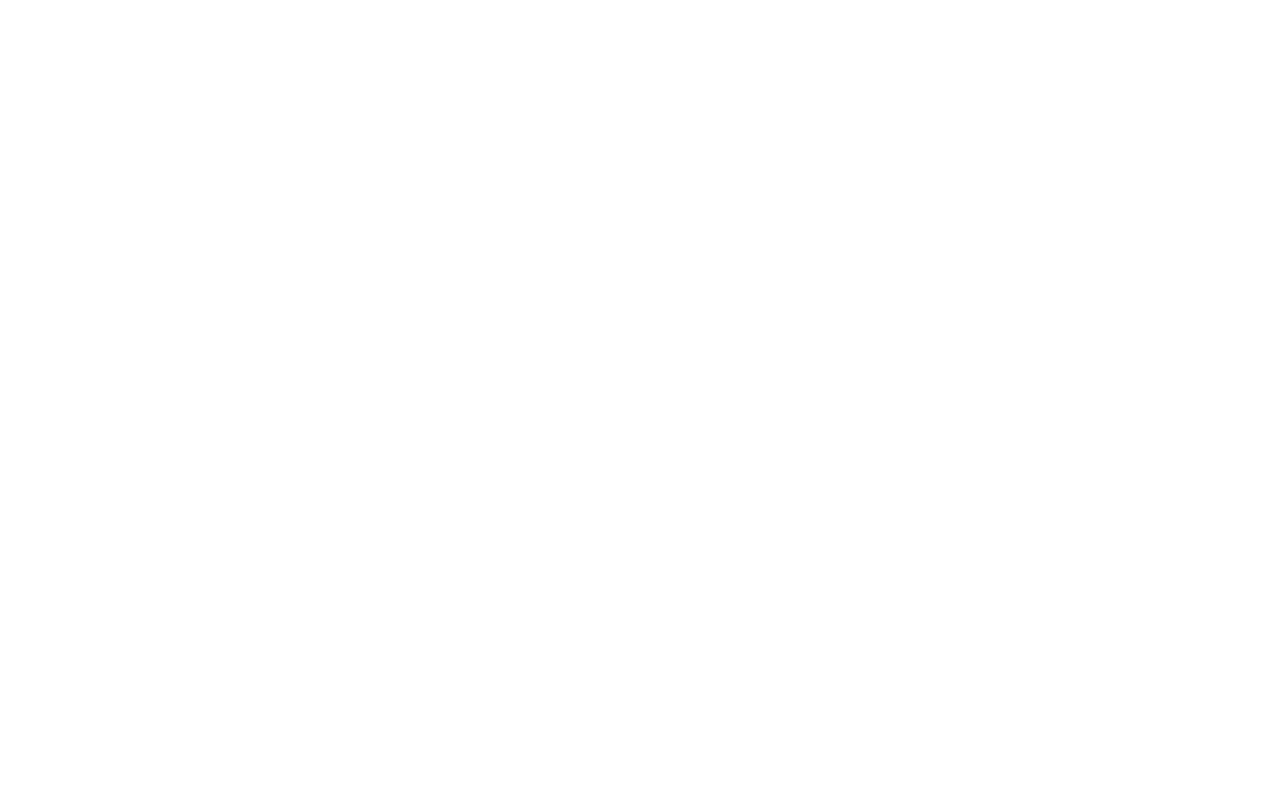
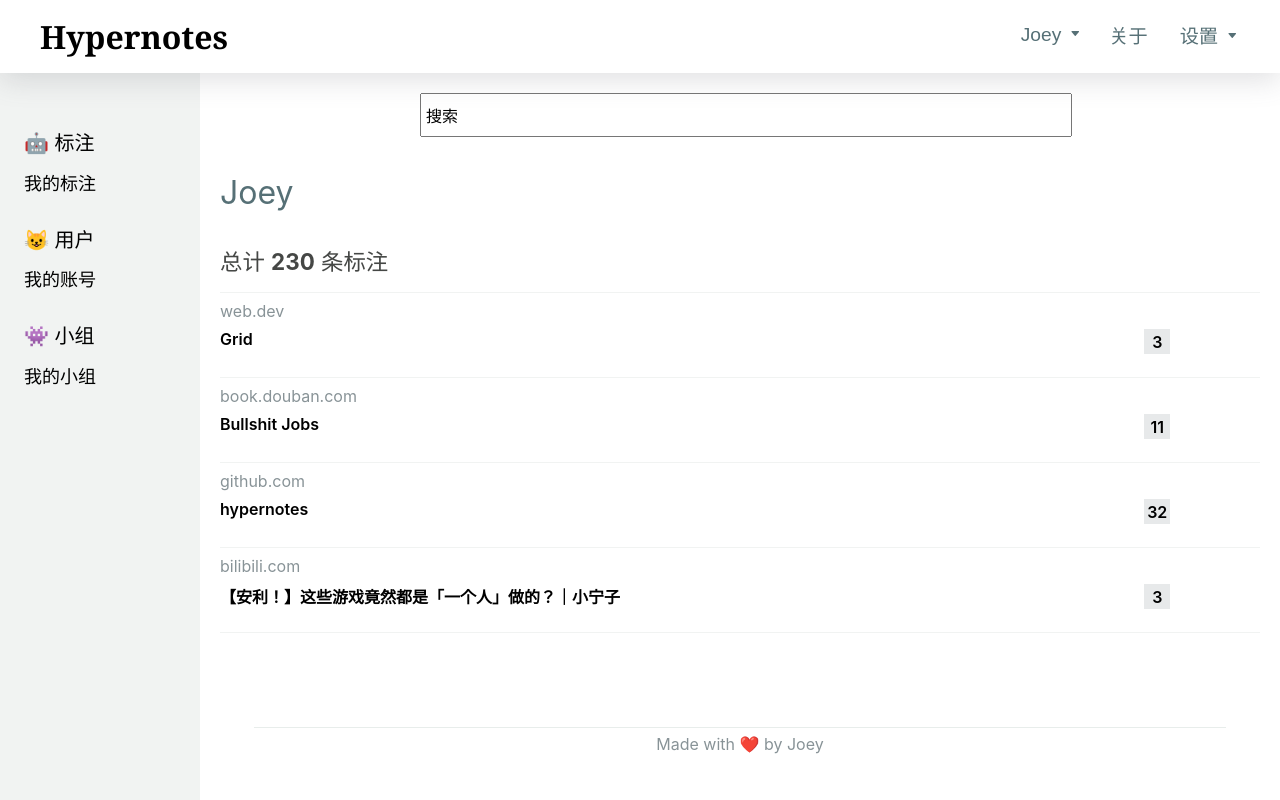
Before and after one commit to joeyiming/hypernotes-frontend, a React (Create React App) app: page /home/anno in a window 1280 px wide. Before the commit this address had no page. Built offline with nearby package versions, Linux system fonts and the light colour scheme.

Commit message:
route to Home, AnnotPage and Userpage

```diff
--- /dev/null
+++ b/src/components/AnnoPage.js
@@ -0,0 +1,41 @@
+import React from 'react'
+
+function AnnoPage() {
+  return (
+    <main>
+      <form id='search-bar'>
+        <input id='search' type='text' defaultValue='搜索' />
+      </form>
+      <div className='anno-header'>
+        <div className='anno-user'>Joey</div>
+      </div>
+      <div className='anno-body'>
+        <div className='anno-sum'>总计 <span className='anno-num'>230</span> 条标注</div>
+        <div className='anno-items'>
+          <div className='anno-item'>
+            <div className='anno-source'>web.dev</div>
+            <div className='anno-title'>Grid</div>
+            <div className='anno-count'>3</div>
+          </div>
+          <div className='anno-item'>
+            <div className='anno-source'>book.douban.com</div>
+            <div className='anno-title'>Bullshit Jobs</div>
+            <div className='anno-count'>11</div>
+          </div>
+          <div className='anno-item'>
+            <div className='anno-source'>github.com</div>
+            <div className='anno-title'>hypernotes</div>
+            <div className='anno-count'>32</div>
+          </div>
+          <div className='anno-item'>
+            <div className='anno-source'>bilibili.com</div>
+            <div className='anno-title'>【安利！】这些游戏竟然都是「一个人」做的？｜小宁子</div>
+            <div className='anno-count'>3</div>
+          </div>
+        </div>
+      </div>
+    </main>
+  )
+}
+
+export default AnnoPage
--- a/src/components/Home.js
+++ b/src/components/Home.js
@@ -1,38 +1,62 @@
-import React from 'react'
-import '../style/Home.scss'
+import React from 'react';
+import { Link, Outlet } from 'react-router-dom';
+import '../style/Home.scss';
+
+
+function Header() {
+  return (
+    <header>
+      <div className='title'>Hypernotes</div>
+      <nav>
+        <div className='nav nav-user'>
+          <button className='btn-user'>Joey</button>
+          <svg className="icon-down-arrow" height="16" width="16" role="img" aria-label="Caret Down Icon" viewBox="0 0 16 16"><path d="M8.67903 10.7962C8.45271 11.0679 8.04729 11.0679 7.82097 10.7962L4.63962 6.97649C4.3213 6.59428 4.5824 6 5.06866 6L11.4313 6C11.9176 6 12.1787 6.59428 11.8604 6.97649L8.67903 10.7962Z" fill="currentColor"></path></svg>
+        </div>
+        <div className='nav nav-about'>
+          <button className='btn-about'>关于</button>
+        </div>
+        <div className='nav nav-options'>
+          <button className='btn-options'>设置</button>
+          <svg className="icon-down-arrow" height="16" width="16" role="img" aria-label="Caret Down Icon" viewBox="0 0 16 16"><path d="M8.67903 10.7962C8.45271 11.0679 8.04729 11.0679 7.82097 10.7962L4.63962 6.97649C4.3213 6.59428 4.5824 6 5.06866 6L11.4313 6C11.9176 6 12.1787 6.59428 11.8604 6.97649L8.67903 10.7962Z" fill="currentColor"></path></svg>
+        </div>
+      </nav>
+    </header>
+  );
+}
+
+function Sidebar() {
+  return (
+    <aside>
+      <div className='tab-wrapper'>
+        <div className='tab-title'>🤖 标注</div>
+        <Link className='link tab tab-anno' to='anno'>我的标注</Link>
+        <div className='tab-title'>😺 用户</div>
+        <Link className='link tab tab-user' to='user/profile'>我的账号</Link>
+        <div className='tab-title'>👾 小组</div>
+        <Link className='link tab tab-group' to='user'>我的小组</Link>
+      </div>
+    </aside>
+  );
+}
+
+function Footer() {
+  return (
+    <footer>
+      <div className='footer-content'>
+        Made with ❤️ by Joey
+      </div>
+    </footer>
+  );
+}
 
 
 function Home() {
   return (
     <div className='Home'>
-      <header>
-        <div className='title'>Hypernotes</div>
-        <nav>
-          <div className='nav nav-user'>
-            <button className='btn-user'>Joey</button>
-            <svg class="icon-down-arrow" height="16" width="16" role="img" aria-label="Caret Down Icon" viewBox="0 0 16 16"><path d="M8.67903 10.7962C8.45271 11.0679 8.04729 11.0679 7.82097 10.7962L4.63962 6.97649C4.3213 6.59428 4.5824 6 5.06866 6L11.4313 6C11.9176 6 12.1787 6.59428 11.8604 6.97649L8.67903 10.7962Z" fill="currentColor"></path></svg>
-          </div>
-          <div className='nav nav-group'>
-            <button className='btn-group'>小组</button>
-            <svg class="icon-down-arrow" height="16" width="16" role="img" aria-label="Caret Down Icon" viewBox="0 0 16 16"><path d="M8.67903 10.7962C8.45271 11.0679 8.04729 11.0679 7.82097 10.7962L4.63962 6.97649C4.3213 6.59428 4.5824 6 5.06866 6L11.4313 6C11.9176 6 12.1787 6.59428 11.8604 6.97649L8.67903 10.7962Z" fill="currentColor"></path></svg>
-          </div>
-          <div className='nav nav-options'>
-            <button className='btn-options'>设置</button>
-            <svg class="icon-down-arrow" height="16" width="16" role="img" aria-label="Caret Down Icon" viewBox="0 0 16 16"><path d="M8.67903 10.7962C8.45271 11.0679 8.04729 11.0679 7.82097 10.7962L4.63962 6.97649C4.3213 6.59428 4.5824 6 5.06866 6L11.4313 6C11.9176 6 12.1787 6.59428 11.8604 6.97649L8.67903 10.7962Z" fill="currentColor"></path></svg>
-          </div>
-        </nav>
-      </header>
-      <aside>
-        侧边栏
-      </aside>
-      <main>
-        主体
-      </main>
-      <footer>
-        <div className='footer-content'>
-          Made with ❤️ by Joey
-        </div>
-      </footer>
+      <Header />
+      <Sidebar />
+      <Outlet />
+      <Footer />
     </div>
   )
 }
--- /dev/null
+++ b/src/components/Profile.js
@@ -0,0 +1,9 @@
+import React from 'react'
+
+function Profile() {
+  return (
+    <div>Profile</div>
+  )
+}
+
+export default Profile
--- /dev/null
+++ b/src/components/UserPage.js
@@ -0,0 +1,33 @@
+import React from 'react'
+import logo from '../logo.svg'
+import { Outlet } from 'react-router-dom'
+
+function UserPage() {
+  return (
+    <main>
+      <div className='user-header'>
+        <div className='user-avatar'>
+          <img src={logo} className="App-logo" alt="logo" />
+        </div>
+        <div className='user-name'>
+          Joey
+        </div>
+      </div>
+      <div className='user-body'>
+        <nav className='user-nav'>
+          <div className='nav-profile'>
+            个人资料
+          </div>
+          <div className='nav-security'>
+            安全设置
+          </div>
+        </nav>
+        <div className='content'>
+          <Outlet />
+        </div>
+      </div>
+    </main>
+  )
+}
+
+export default UserPage
--- a/src/index.js
+++ b/src/index.js
@@ -3,8 +3,11 @@
 import { BrowserRouter as Router, Routes, Route } from 'react-router-dom';
 import App from './App';
 import Home from './components/Home';
+import AnnoPage from './components/AnnoPage';
+import UserPage from './components/UserPage';
 import './index.css';
 import reportWebVitals from './reportWebVitals';
+import Profile from './components/Profile';
 
 const root = ReactDOM.createRoot(document.getElementById('root'));
 root.render(
@@ -12,7 +15,12 @@
     <Router>
       <Routes>
         <Route path='/' element={<App />} />
-        <Route path='home' element={<Home />} />
+        <Route path='home' element={<Home />}>
+          <Route path='anno' element={<AnnoPage />} />
+          <Route path='user' element={<UserPage />}>
+            <Route path='profile' element={<Profile />} />
+          </Route>
+        </Route>
       </Routes>
     </Router>
     {/* <App /> */}
--- a/src/style/Home.scss
+++ b/src/style/Home.scss
@@ -5,7 +5,7 @@
   padding: 0;
   display: grid;
   grid-template-rows: 1fr 9fr 1fr;
-  grid-template-columns: 1fr 3fr;
+  grid-template-columns: 1fr 6fr;
   width: 100vw;
   height: 100vh;
 
@@ -16,7 +16,6 @@
     display: flex;
     justify-content: space-between;
     align-items: center;
-
 
     .title {
       margin-left: 5vmin;
@@ -55,12 +54,120 @@
   aside {
     background-color: $color-background;
     grid-row: 2 / 4;
+    min-width: 200px;
+
+    .tab-wrapper {
+      display: flex;
+      flex-direction: column;
+      padding-top: 2rem;
+
+      .tab-title {
+        font-size: 20px;
+        padding: .4rem 3vmin;
+        margin-top: 1rem;
+      }
+
+      .tab {
+        font-size: 18px;
+        padding: .4rem 3vmin;
+        background-color: unset;
+        border: unset;
+        text-align: left;
+        color: inherit;
+
+        &:hover {
+          color: rgba($color: #016bf8, $alpha: 1);
+          background-color: rgba($color: $color-secondary, $alpha: .2);
+        }
+      }
+    }
   }
 
   main {
     grid-column: 2 / 4;
-    display: grid;
-    place-items: center;
+    display: flex;
+    flex-direction: column;
+    padding: 20px;
+
+    form#search-bar {
+      width: 50vw;
+      height: 2rem;
+      margin: 0 auto;
+
+      input {
+        width: 100%;
+        height: 100%;
+        font-size: 1rem;
+        padding: 4px;
+      }
+    }
+
+    .anno-header {
+      color: $color-secondary;
+      font-size: 2rem;
+      margin: 3rem 0 2rem;
+    }
+
+    .anno-body {
+      .anno-sum {
+        color: $color-description;
+        font-size: 1.4rem;
+
+        .anno-num {
+          font-weight: 700;
+        }
+      }
+
+      .anno-items {
+        margin: 1rem 0;
+
+        .anno-item {
+          border-top: 1px $color-background solid;
+          cursor: pointer;
+          display: grid;
+          grid-template-columns: 8fr 1fr;
+          grid-template-rows: 1fr 2fr;
+
+          &:hover {
+            background-color: rgb(136, 147, 151, .2);
+          }
+
+          &:last-child {
+            border-bottom: 1px $color-background solid;
+          }
+
+
+          .anno-source {
+            color:rgb(136, 147, 151);
+            grid-column: 1 / 3;
+            grid-row: 1 / 1;
+          }
+
+          .anno-title {
+            grid-column: 1 / 2;
+            grid-row: 2 / 3;
+            font-weight: 600;
+          }
+
+          .anno-count {
+            grid-column: 2 / 3;
+            grid-row: 2 / 3;
+            display: grid;
+            place-items: center;
+            background-color: rgb(136, 147, 151, .2);
+            width: 1.6rem;
+            height: 1.6rem;
+            font-weight: 600;
+          }
+
+          &>div {
+            margin-top: .5rem;
+          }
+        }
+      }
+    }
+
+
   }
 
   footer {
```
